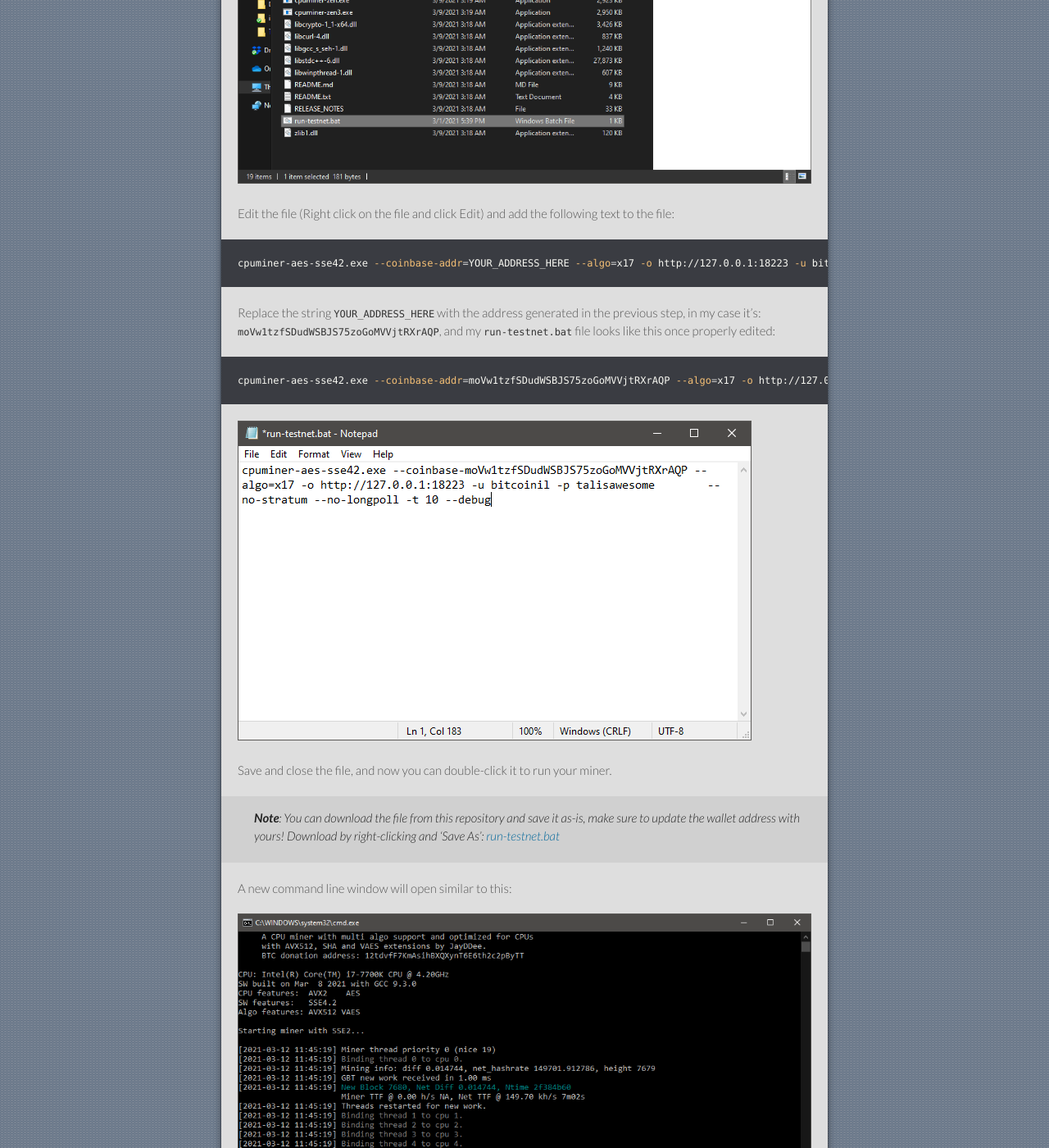
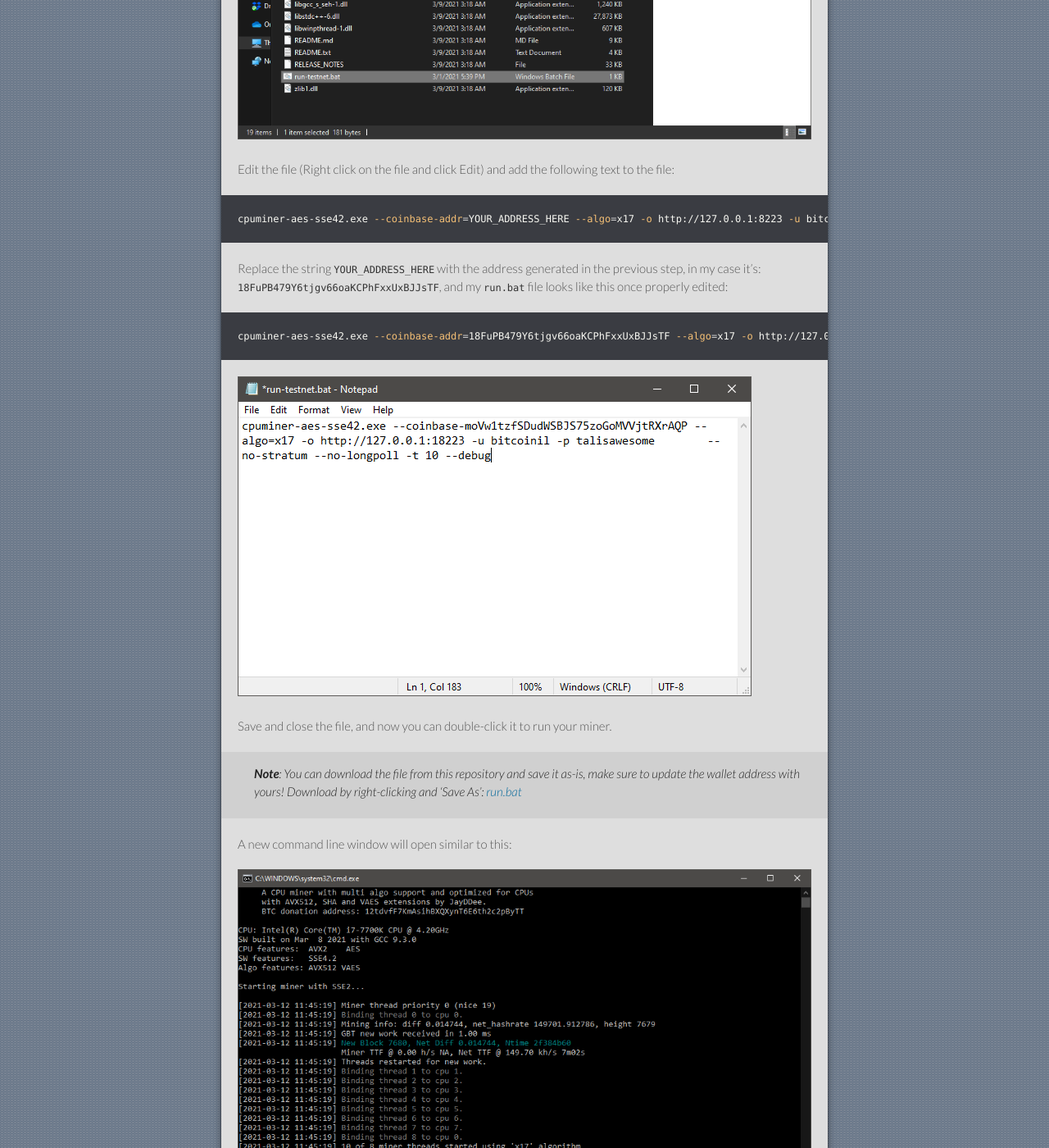
Before and after one commit to bitcoinil/guides, a Jekyll site: the page built from docs/install/guides/windows.md, in a window 1280 px wide and 1400 px high, scrolled down 14572 px. Shown: the whole window at 82% size. Built offline with Jekyll 4.4.1, drawn with Linux system fonts in a browser that asks for light colours; our own code applies the rules of GitHub Pages for plain Markdown files; some of the changed text lies outside the part shown.

Commit message:
fix for mainnet

````diff
--- a/docs/install/guides/windows.md
+++ b/docs/install/guides/windows.md
@@ -122,14 +122,11 @@ Add the following to the file:
 # Expose the RPC/JSON API
 server=1
 
-# Activate the wallet in Testnet mode
-testnet=1
-
 # Allow only local machine to access bitcoind
 rpcallowip=127.0.0.1
 
 # RPC Port to use - comment out for Testnet
-# rpcport=8332
+rpcport=8332
 
 # RPC Username and password
 rpcuser=bitcoinil
@@ -157,7 +154,7 @@ The console will output a new legacy address that you need to copy to a safe pla
 
 ![Wallet Created Legacy Address](https://github.com/bitcoinil/guides/raw/main/assets/images/windows/wallet/wallet-legacy-address-created.png)
 
-In my case the wallet created the following address: `moVw1tzfSDudWSBJS75zoGoMVVjtRXrAQP`
+In my case the wallet created the following address: `18FuPB479Y6tjgv66oaKCPhFxxUxBJJsTF`
 
 ### 4.3 The Miner
 
@@ -178,20 +175,20 @@ Create a new file named `run-testnet.bat` and place it alongside the other CPUMi
 Edit the file (Right click on the file and click Edit) and add the following text to the file:
 
 ```bash
-cpuminer-aes-sse42.exe --coinbase-addr=YOUR_ADDRESS_HERE --algo=x17 -o http://127.0.0.1:18223 -u bitcoinil -p talisawesome --no-stratum --no-longpoll -t 10 --debug
+cpuminer-aes-sse42.exe --coinbase-addr=YOUR_ADDRESS_HERE --algo=x17 -o http://127.0.0.1:8223 -u bitcoinil -p talisawesome --no-stratum --no-longpoll -t 10 --debug
 ```
 
-Replace the string `YOUR_ADDRESS_HERE` with the address generated in the previous step, in my case it's: `moVw1tzfSDudWSBJS75zoGoMVVjtRXrAQP`, and my `run-testnet.bat` file looks like this once properly edited:
+Replace the string `YOUR_ADDRESS_HERE` with the address generated in the previous step, in my case it's: `18FuPB479Y6tjgv66oaKCPhFxxUxBJJsTF`, and my `run.bat` file looks like this once properly edited:
 
 ```bash
-cpuminer-aes-sse42.exe --coinbase-addr=moVw1tzfSDudWSBJS75zoGoMVVjtRXrAQP --algo=x17 -o http://127.0.0.1:18223 -u bitcoinil -p talisawesome --no-stratum --no-longpoll -t 10 --debug
+cpuminer-aes-sse42.exe --coinbase-addr=18FuPB479Y6tjgv66oaKCPhFxxUxBJJsTF --algo=x17 -o http://127.0.0.1:8223 -u bitcoinil -p talisawesome --no-stratum --no-longpoll -t 10 --debug
 ```
 
 ![run-testnet.bat contents](https://github.com/bitcoinil/guides/raw/main/assets/images/windows/miner/run-testnet-bat-contents.png)
 
 Save and close the file, and now you can double-click it to run your miner.
 
-> **Note**: You can download the file from this repository and save it as-is, make sure to update the wallet address with yours! Download by right-clicking and 'Save As': [run-testnet.bat](https://raw.githubusercontent.com/bitcoinil/guides/main/docs/assets/downloads/binaries/exapmle-conf/testnet/run-testnet.bat)
+> **Note**: You can download the file from this repository and save it as-is, make sure to update the wallet address with yours! Download by right-clicking and 'Save As': [run.bat](https://raw.githubusercontent.com/bitcoinil/guides/main/docs/assets/downloads/binaries/exapmle-conf/mainnet/run.bat)
 
 A new command line window will open similar to this:
 
````
Also changed, not shown: other parts of docs/install/guides/windows.md (+1 -1 lines), docs/install/guides/osx.md (+2 -0 lines).
